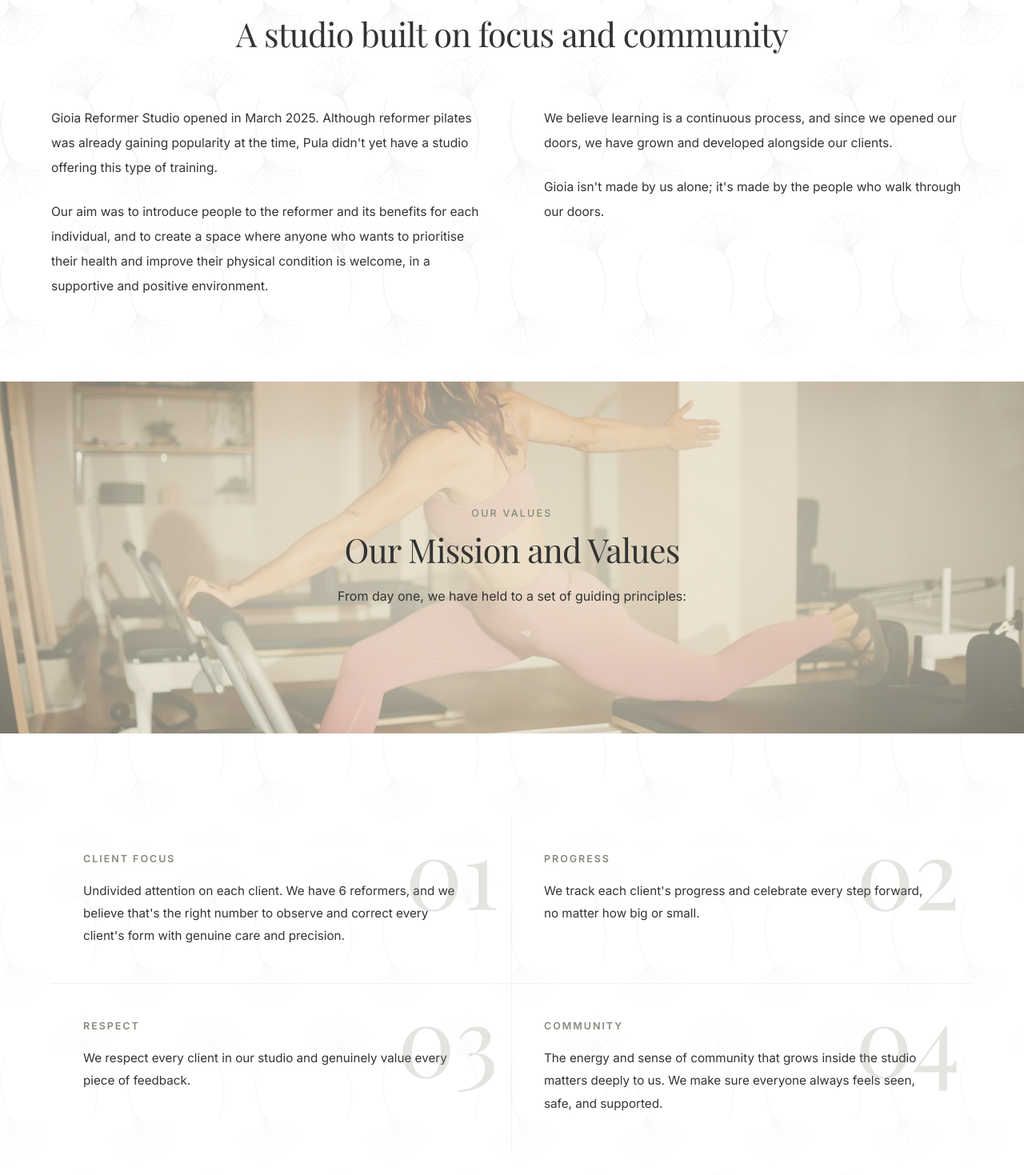
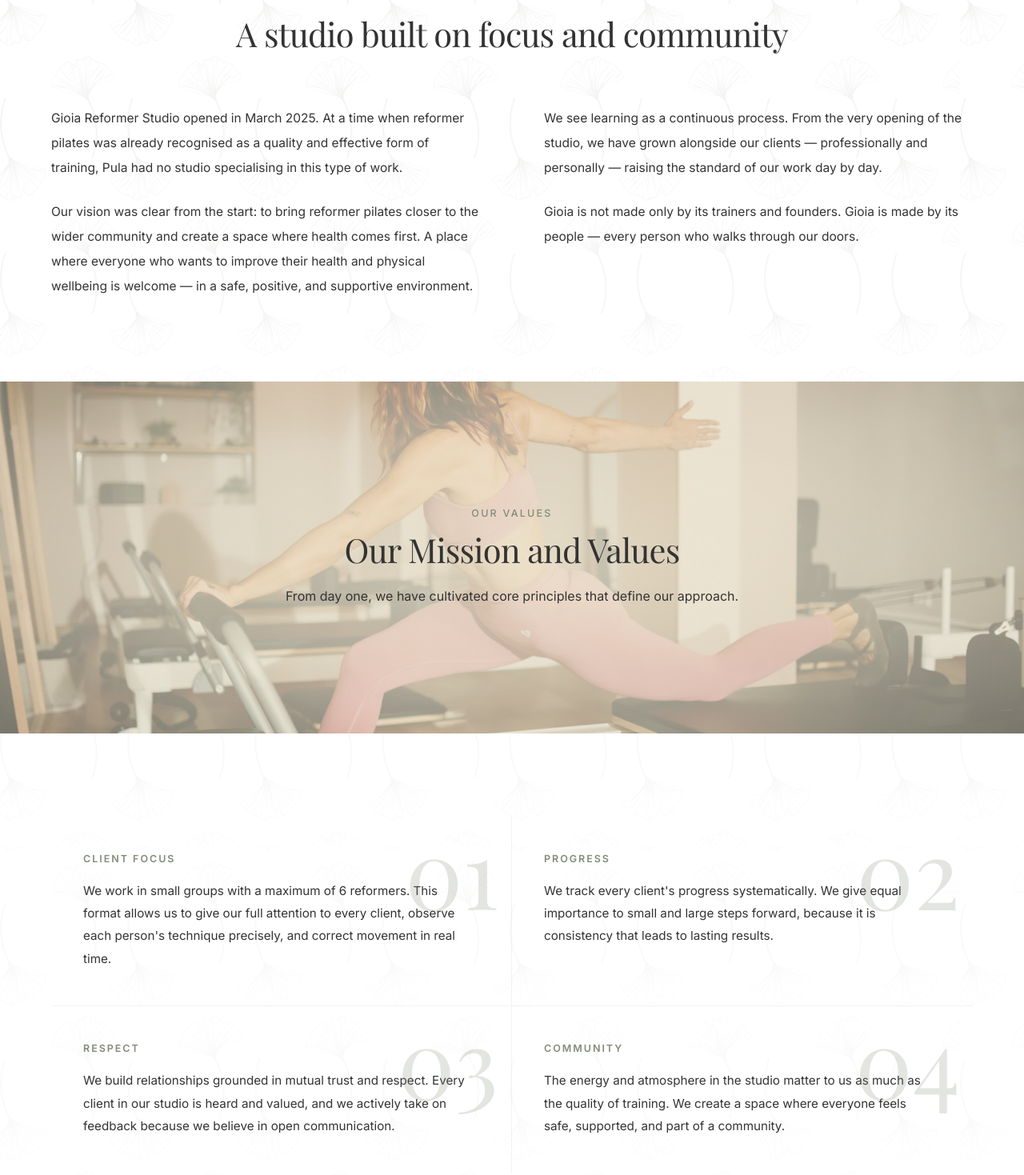
Before and after one commit to mateorumac/gioia-web, a React (Vite) app: page /en in a window 1280 px wide. Shown: the part 942-2411 px from the top of the page at 80% size. Built offline with nearby package versions, Linux system fonts and the light colour scheme.

Commit message:
about copy and contact image updated

```diff
--- a/src/components/AboutSection.jsx
+++ b/src/components/AboutSection.jsx
@@ -19,22 +19,22 @@
     {
       num: "01",
       label: t("about.manifesto01Label", "Fokus na klijenta"),
-      text: t("about.manifesto01Text", "Usmjeren fokus isključivo na klijenta. Imamo 6 reformera i smatramo da je to maksimum u kojem možemo pružiti kvalitetnu observaciju izvođenja vježbi kod svakog klijenta i korigiranja istog."),
+      text: t("about.manifesto01Text", "Radimo u malim grupama s maksimalno 6 reformera. Takav format omogućuje nam potpunu pažnju prema svakom klijentu, preciznu observaciju izvođenja vježbi te pravovremenu korekciju pokreta."),
     },
     {
       num: "02",
       label: t("about.manifesto02Label", "Progres"),
-      text: t("about.manifesto02Text", "Pazimo na progres svakog klijenta i potičemo i slavimo napretke, bez obzira jesu li veliki ili mali."),
+      text: t("about.manifesto02Text", "Sustavno pratimo napredak svakog klijenta. Jednaku važnost pridajemo malim i velikim pomacima jer upravo dosljednost vodi dugoročnim rezultatima."),
     },
     {
       num: "03",
       label: t("about.manifesto03Label", "Poštovanje"),
-      text: t("about.manifesto03Text", "Poštujemo svakog klijenta u našem studiju i uvažavamo svaki feedback."),
+      text: t("about.manifesto03Text", "Gradimo odnos temeljen na međusobnom povjerenju i uvažavanju. Svaki klijent u našem studiju saslušan je i cijenjen, a povratne informacije aktivno uvažavamo jer vjerujemo u otvorenu komunikaciju."),
     },
     {
       num: "04",
       label: t("about.manifesto04Label", "Zajedništvo"),
-      text: t("about.manifesto04Text", "Bitne su nam i energija i zajedništvo koje se stvara u studiju, tako da osiguravamo u svakom trenutku da se svi osjećaju viđeno, sigurno i podržano."),
+      text: t("about.manifesto04Text", "Energija i atmosfera u studiju jednako su nam važni kao i kvaliteta treninga. Stvaramo prostor u kojem se svatko osjeća sigurno, podržano i kao dio zajednice."),
     },
   ];
 
@@ -101,18 +101,18 @@
         >
           <motion.div className="about-intro-left" variants={fadeUp}>
             <p className="about-intro-lead">
-              {t("about.intro1", "Gioia reformer studio započeo je s radom u ožujku 2025. Iako je reformer pilates već bio dosta popularan u to vrijeme, u Puli još nije bilo studija s takvom vrstom treninga.")}
+              {t("about.intro1", "Gioia Reformer Studio započeo je s radom u ožujku 2025. Godine. U trenutku kada je reformer pilates već bio prepoznat kao kvalitetan i učinkovit oblik treninga, u Puli još nije postojao studio specijaliziran za ovu vrstu rada.")}
             </p>
             <p>
-              {t("about.intro2", "Ideja je bila upoznati ljude s reformerom i benefitima koje nudi za svakog pojedinca, te stvoriti mjesto gdje su svi koji žele prioritizirati svoje zdravlje i poboljšati fizičko stanje dobrodošli, s ciljem da im pružimo podržavajuće i pozitivno okruženje.")}
+              {t("about.intro2", "Naša vizija od početka je bila jasna: približiti reformer pilates široj zajednici i stvoriti prostor u kojem je briga o zdravlju prioritet. Mjesto gdje su dobrodošli svi koji žele unaprijediti svoje zdravlje i fizičko stanje — u sigurnom, pozitivnom i podržavajućem okruženju.")}
             </p>
           </motion.div>
           <motion.div className="about-intro-right" variants={fadeUp}>
             <p>
-              {t("about.intro3", "Vjerujemo da je učenje neprekidan proces i tako smo od početka otvaranja studija i mi uz naše klijente dosta naučili i napredovali.")}
+              {t("about.intro3", "Učenje doživljavamo kao neprekidan proces. Od samog otvaranja studija rastemo zajedno s našim klijentima, profesionalno i osobno, podižući kvalitetu rada iz dana u dan.")}
             </p>
             <p>
-              {t("about.intro4", "Gioiu ne činimo samo mi treneri i osnivači, Gioiu čine ljudi, svaka osoba koja uđe kroz naša vrata.")}
+              {t("about.intro4", "Gioiu ne čine samo treneri i osnivači. Gioiu čine ljudi — svaka osoba koja uđe kroz naša vrata.")}
             </p>
           </motion.div>
         </motion.div>
@@ -142,7 +142,7 @@
             {t("about.mission", "Misija i naše vrijednosti")}
           </motion.h3>
           <motion.p className="about-image-break__intro" variants={fadeUp}>
-            {t("about.valuesIntro", "Od prvog dana njegujemo neke temeljne principe rada, koji su za nas:")}
+            {t("about.valuesIntro", "Od prvog dana rada njegujemo temeljne principe koji definiraju naš pristup.")}
           </motion.p>
         </motion.div>
       </div>
--- a/src/components/ContactSection.jsx
+++ b/src/components/ContactSection.jsx
@@ -6,7 +6,7 @@
 
 // Import images
 import heroImage from "../assets/images/DSC_3666.webp";
-import verticalImage from "../assets/images/IMG_4020.webp";
+import verticalImage from "../assets/images/DSC_8406.webp";
 import gallery1 from "../assets/images/DSC_2498.webp";
 import gallery2 from "../assets/images/DSC_8160.webp";
 import gallery3 from "../assets/images/IMG_4435.webp";
--- a/src/locales/en.json
+++ b/src/locales/en.json
@@ -18,21 +18,21 @@
   "about": {
     "eyebrow": "About the Studio",
     "title": "A studio built on focus and community",
-    "intro1": "Gioia Reformer Studio opened in March 2025. Although reformer pilates was already gaining popularity at the time, Pula didn't yet have a studio offering this type of training.",
-    "intro2": "Our aim was to introduce people to the reformer and its benefits for each individual, and to create a space where anyone who wants to prioritise their health and improve their physical condition is welcome, in a supportive and positive environment.",
-    "intro3": "We believe learning is a continuous process, and since we opened our doors, we have grown and developed alongside our clients.",
-    "intro4": "Gioia isn't made by us alone; it's made by the people who walk through our doors.",
+    "intro1": "Gioia Reformer Studio opened in March 2025. At a time when reformer pilates was already recognised as a quality and effective form of training, Pula had no studio specialising in this type of work.",
+    "intro2": "Our vision was clear from the start: to bring reformer pilates closer to the wider community and create a space where health comes first. A place where everyone who wants to improve their health and physical wellbeing is welcome — in a safe, positive, and supportive environment.",
+    "intro3": "We see learning as a continuous process. From the very opening of the studio, we have grown alongside our clients — professionally and personally — raising the standard of our work day by day.",
+    "intro4": "Gioia is not made only by its trainers and founders. Gioia is made by its people — every person who walks through our doors.",
     "valuesEyebrow": "Our Values",
     "mission": "Our Mission and Values",
-    "valuesIntro": "From day one, we have held to a set of guiding principles:",
+    "valuesIntro": "From day one, we have cultivated core principles that define our approach.",
     "manifesto01Label": "Client Focus",
-    "manifesto01Text": "Undivided attention on each client. We have 6 reformers, and we believe that's the right number to observe and correct every client's form with genuine care and precision.",
+    "manifesto01Text": "We work in small groups with a maximum of 6 reformers. This format allows us to give our full attention to every client, observe each person's technique precisely, and correct movement in real time.",
     "manifesto02Label": "Progress",
-    "manifesto02Text": "We track each client's progress and celebrate every step forward, no matter how big or small.",
+    "manifesto02Text": "We track every client's progress systematically. We give equal importance to small and large steps forward, because it is consistency that leads to lasting results.",
     "manifesto03Label": "Respect",
-    "manifesto03Text": "We respect every client in our studio and genuinely value every piece of feedback.",
+    "manifesto03Text": "We build relationships grounded in mutual trust and respect. Every client in our studio is heard and valued, and we actively take on feedback because we believe in open communication.",
     "manifesto04Label": "Community",
-    "manifesto04Text": "The energy and sense of community that grows inside the studio matters deeply to us. We make sure everyone always feels seen, safe, and supported."
+    "manifesto04Text": "The energy and atmosphere in the studio matter to us as much as the quality of training. We create a space where everyone feels safe, supported, and part of a community."
   },
   "classes": {
     "forWhoEyebrow": "Who Is It For",
```
Also changed, not shown: src/assets/images/IMG_4020.webp (deleted).
